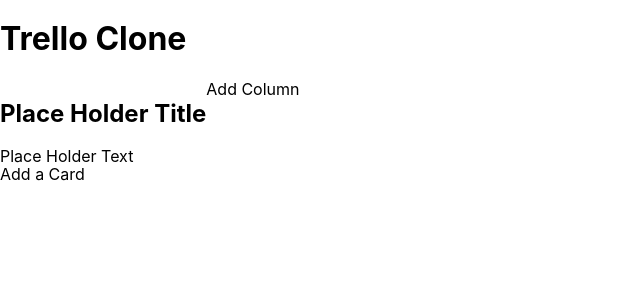
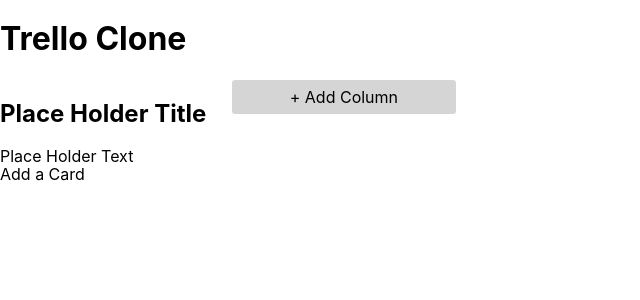
Before and after one commit to jambis/trello-clone, a React (Create React App) app: page / in a window 1280 px wide. Shown: the top 300 px of the page, without its empty margins (0-640 px from the left). Built offline with nearby package versions, Linux system fonts and the light colour scheme.

Commit message:
Added some stylings

```diff
--- a/src/components/AddColumn.tsx
+++ b/src/components/AddColumn.tsx
@@ -1,7 +1,39 @@
 import React, { useState } from "react";
 import { useDispatch } from "react-redux";
+import styled from "styled-components";
 
 import { addColumn } from "../store/ColumnsData/actions";
+
+const ContainerDiv = styled.div`
+  height: 100%;
+  margin: 0 2%;
+  width: 14em;
+`;
+
+const DivButton = styled.div`
+  display: flex;
+  justify-content: center;
+  padding: 0.5em 0;
+  border-radius: 0.2em;
+  background: rgba(150, 150, 150, 0.4);
+
+  &:hover {
+    cursor: pointer;
+    background: rgba(150, 150, 150, 0.3);
+  }
+`;
+
+const FormDiv = styled.div`
+  display: flex;
+  justify-content: center;
+  padding: 0.5em 0;
+  border-radius: 0.2em;
+  background: rgba(150, 150, 150, 0.5);
+`;
+
+const TitleInput = styled.input`
+  width: 12em;
+`;
 
 interface Props {}
 
@@ -17,27 +49,35 @@
   };
 
   const renderButton = () => {
-    return <div onClick={() => setEditing(true)}>Add Column</div>;
+    return <DivButton onClick={() => setEditing(true)}>+ Add Column</DivButton>;
   };
 
   const renderInput = () => {
     return (
+      <FormDiv>
         <form onSubmit={handleAddColumn}>
-        <input
+          <TitleInput
             type="text"
+            required
+            autoFocus
             placeholder="Enter a title for the column"
             value={title}
             onChange={(e) => setTitle(e.target.value)}
           />
+          <div>
             <button type="submit">Add Column</button>
             <button type="button" onClick={() => setEditing(false)}>
               Cancel
             </button>
+          </div>
         </form>
+      </FormDiv>
     );
   };
 
-  return editing ? renderInput() : renderButton();
+  return (
+    <ContainerDiv>{editing ? renderInput() : renderButton()}</ContainerDiv>
+  );
 };
 
 export default AddColumn;
```
Lines whose indentation alone changed are shown as unchanged.
